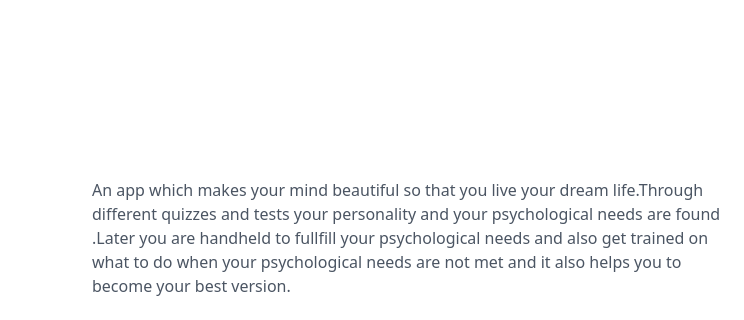
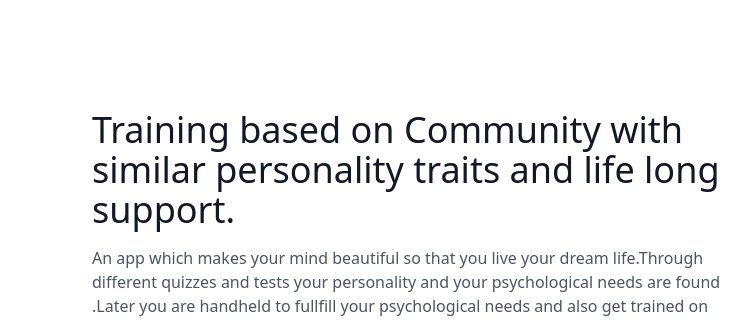
Before and after one commit to SSShanu/Serendipity-Beautiful_Minds, a plain HTML site: page index.html in a window 1280 px wide. Shown: the part 175-495 px from the top of the page, 536-1280 px from the left. Drawn offline with nearby package versions, Linux system fonts and the light colour scheme.

Commit message:
slight msg added

```diff
--- a/index.html
+++ b/index.html
@@ -38,9 +38,9 @@
         <img class="object-cover object-center rounded" alt="hero" src="https://source.unsplash.com/random/720x600/?brain psychology peace books">
       </div>
       <div class="lg:flex-grow md:w-1/2 lg:pl-24 md:pl-16 flex flex-col md:items-start md:text-left items-center text-center">
-        <!--<h1 class="title-font sm:text-4xl text-3xl mb-4 font-medium text-gray-900">Maybe some catchy about the company here.
-          <br class="hidden lg:inline-block">readymade gluten
-        </h1>-->
+        <h1 class="title-font sm:text-4xl text-3xl mb-4 font-medium text-gray-900">Training based on  Community with similar personality traits and life long support.
+          <!--<br class="hidden lg:inline-block">readymade gluten-->
+        </h1>
         <p id="ohh">An app which makes your mind beautiful so that you live your dream life.Through different quizzes and tests your personality and your psychological needs are found .Later you are handheld to fullfill your psychological needs and also get trained on what to do when your psychological needs are not met and it also helps you to become your best version.</p>
         <div class="flex justify-center">
           <!--<button class="inline-flex text-white bg-indigo-500 border-0 py-2 px-6 focus:outline-none hover:bg-indigo-600 rounded text-lg">Button</button>
```
